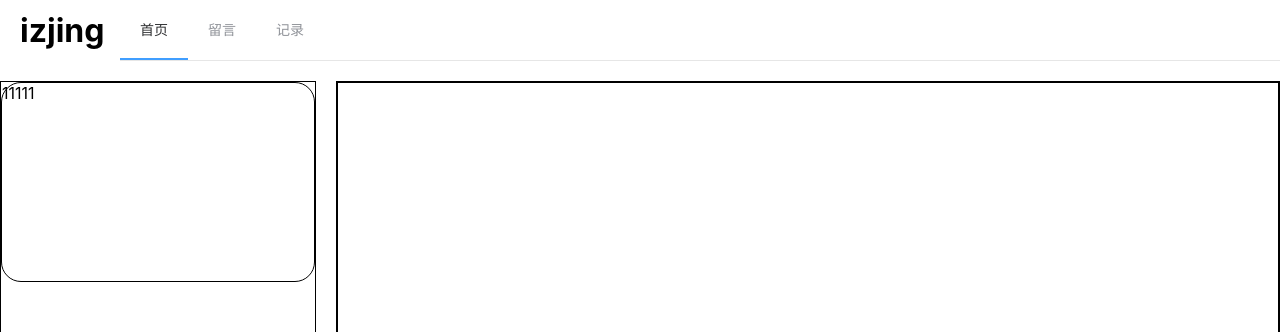
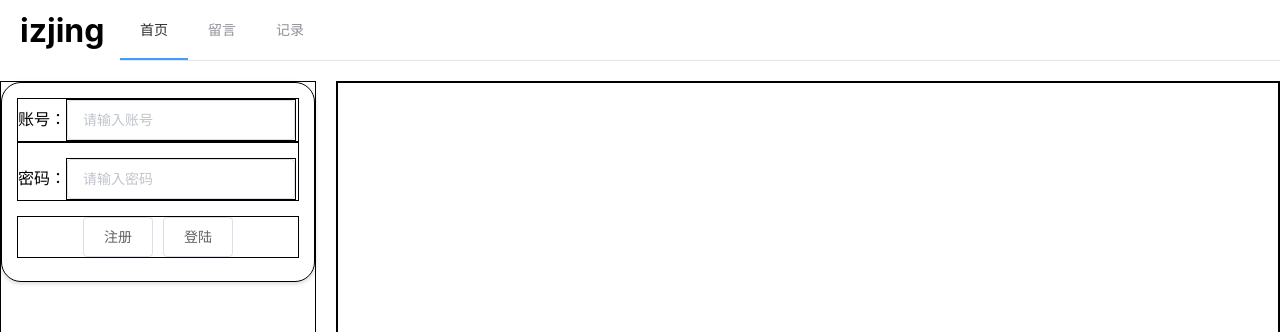
Before and after one commit to izjing/nuxt-blogs, a Nuxt app: page / in a window 1280 px wide. Shown: the top 332 px of the page. Built offline with nearby package versions, Linux system fonts and the light colour scheme.

Commit message:
feat: 增加登陆注册组件

```diff
--- a/components/userCard.vue
+++ b/components/userCard.vue
@@ -1,19 +1,163 @@
 <template>
-  <div class="user_card">
-    11111
+  <div class="user_card shadow">
+    <template v-if="!isLogin">
+      <div>
+        账号：<el-input v-model="userInfo.userName" class="input_w" placeholder="请输入账号" />
+      </div>
+      <div>
+        密码：<el-input v-model="userInfo.userPass" class="input_w mrt15" show-password placeholder="请输入密码" />
+      </div>
+      <div class="uc_loginbtn mrt15">
+        <el-button @click="dialogSignup = true">
+          注册
+        </el-button>
+        <el-button @click="login(userInfo)">
+          登陆
+        </el-button>
+      </div>
+      <!--    // 注册弹窗-->
+      <el-dialog title="注册账号" width="330px" :center="true" :visible.sync="dialogSignup">
+        <el-form :model="userSignup">
+          <el-form-item label="昵称" label-width="'120px'">
+            <el-input v-model="userSignup.name" placeholder="请输入昵称" class="input_w" autocomplete="off" />
+          </el-form-item>
+          <el-form-item label="账号" label-width="'120px'">
+            <el-input v-model="userSignup.userName" placeholder="请输入账号" class="input_w" autocomplete="off" />
+          </el-form-item>
+          <el-form-item label="密码" label-width="'120px'">
+            <el-input v-model="userSignup.userPass" placeholder="请输入密码" show-password class="input_w" autocomplete="off" />
+          </el-form-item>
+          <el-form-item label="邮箱" placeholder="请输入邮箱" label-width="'120px'">
+            <el-input v-model="userSignup.userEmail" class="input_w" autocomplete="off" />
+          </el-form-item>
+        </el-form>
+        <div slot="footer" class="dialog-footer">
+          <el-button @click="dialogSignup = false">
+            取 消
+          </el-button>
+          <el-button type="primary" @click="signup">
+            确 定
+          </el-button>
+        </div>
+      </el-dialog>
+    </template>
+    <template v-if="isLogin">
+      <div class="uc_login">
+        <div class="uc_login_name">
+          {{ name }}
+        </div>
+        <div class="uc_login_content">
+          <p>道阻且长</p>
+          <p>行则将至</p>
+        </div>
+        <el-tooltip content="注销" placement="top">
+          <el-button
+            class="uc_login_btn"
+            icon="el-icon-switch-button"
+            size="mini"
+            circle
+            @click="logOff"
+          />
+        </el-tooltip>
+      </div>
+    </template>
   </div>
 </template>
 
 <script>
+import { mapState, mapActions, mapGetters, mapMutations } from 'vuex'
+// import { setToken } from '../assets/utils'
+
 export default {
-  name: 'UserCard'
+  name: 'UserCard',
+  data () {
+    return {
+      dialogSignup: false,
+      userInfo: {
+        userName: '',
+        userPass: ''
+      },
+      userSignup: {
+        userName: '',
+        userPass: '',
+        userEmail: ''
+      }
+    }
+  },
+  computed: {
+    ...mapState('userInfo', {
+      name: state => state.name
+    }),
+    ...mapGetters('userInfo', {
+      isLogin: 'isLogin'
+    })
+  },
+  methods: {
+    async signup () {
+      const res = await this.$axios.post('/signup', this.userSignup)
+      if (res.code === 1) {
+        this.dialogSignup = false
+      }
+    },
+    ...mapActions('userInfo', {
+      login: 'login'
+    }),
+    ...mapMutations('userInfo', {
+      logOff: 'LOG_OFF'
+    }),
+    async findUser () {
+      await this.$axios.post('/aaa', {
+        userName: 'aaaa'
+      })
+      // console.log(ss, 1996)
+    }
+  }
+
 }
 </script>
 
 <style scoped lang="less">
   .user_card {
-    height: 200px;
+    min-height: 200px;
+    padding: 15px;
     border-radius: 20px;
+    border: 1px solid #e6e6e6;
+    background-color: #ffffff;
+    .input_w {
+      width: 230px;
+    }
+    .uc_loginbtn {
+      text-align: center;
+    }
+    .uc_login {
+      min-height: 300px;
+      background-size: cover;
+      background-image: url("https://p.ananas.chaoxing.com/star3/origin/ebadcf74a88caa03f5cd4aaef5bd96d1.jpeg");
+      position: relative;
+      div {
+        color: #ffffff;
+      }
+      .uc_login_name {
+        position: absolute;
+        bottom: 50px;
+        left: 30px;
+        font-weight: 700;
+      }
+      .uc_login_content {
+        position: absolute;
+        bottom: 25px;
+        left: 115px;
+        p:nth-last-child(1) {
+          position: relative;
+          left: 30px;
+        }
+      }
+      .uc_login_btn {
+        position: absolute;
+        bottom: 5px;
+        right: 10px;
+      }
+    }
   }
 
 </style>
```
